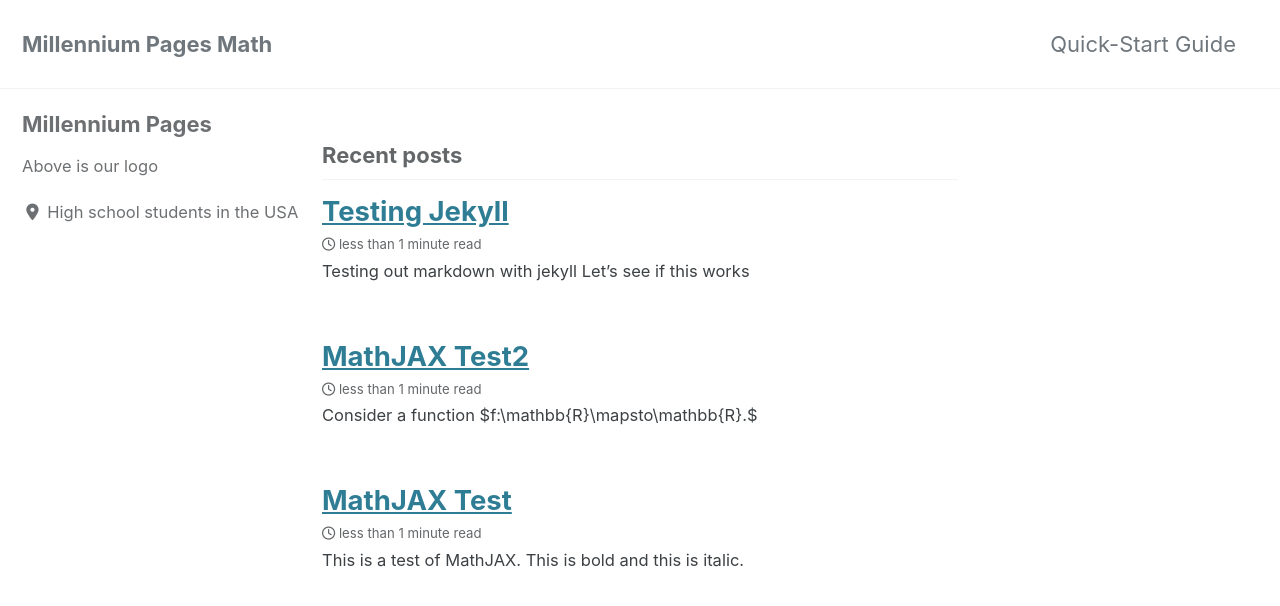
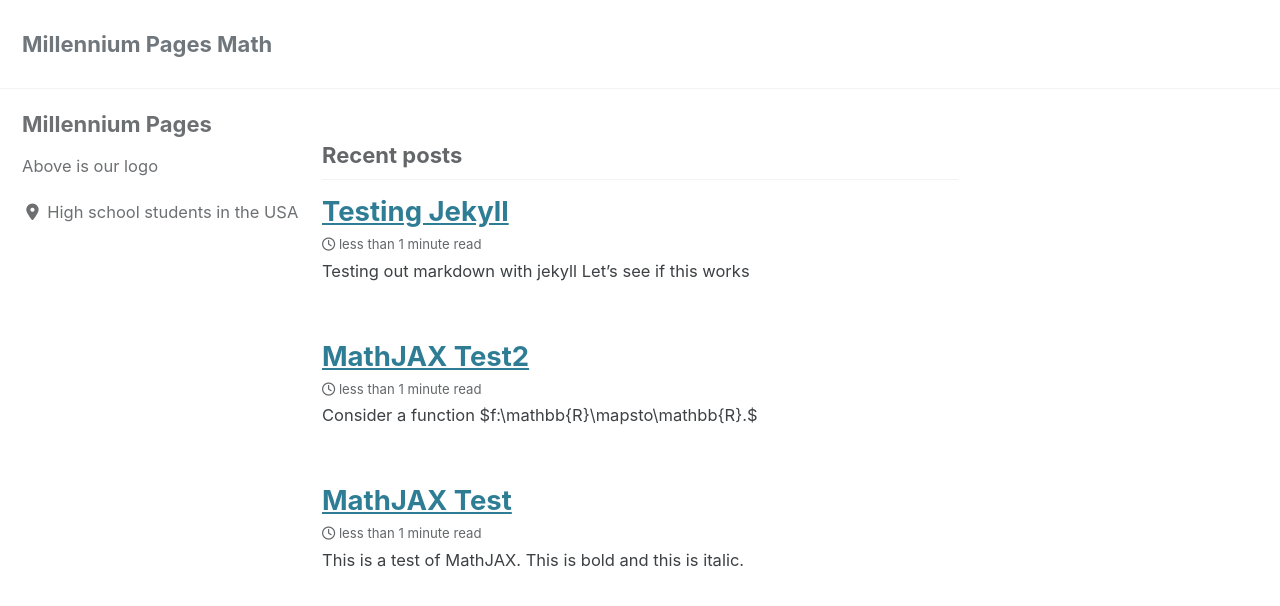
Before and after one commit to PeterL415/PeterL415.github.io, a Jekyll site: the page built from index.html, in a window 1280 px wide and 900 px high. Shown: the top 606 px of the window. Built offline with Jekyll 4.4.1, drawn with Linux system fonts in a browser that asks for light colours; cached includes are drawn as plain includes; nearby versions of some CDN libraries; the list of posts is cut into pages by our own code.

Commit message:
getting rid of quickstart at top right

```diff
--- a/_includes/masthead.html
+++ b/_includes/masthead.html
@@ -11,13 +11,7 @@
           {{ site.masthead_title | default: site.title }}
           {% if site.subtitle %}<span class="site-subtitle">{{ site.subtitle }}</span>{% endif %}
         </a>
-        <ul class="visible-links">
-          {%- for link in site.data.navigation.main -%}
-            <li class="masthead__menu-item">
-              <a href="{{ link.url | relative_url }}"{% if link.description %} title="{{ link.description }}"{% endif %}>{{ link.title }}</a>
-            </li>
-          {%- endfor -%}
-        </ul>
+
         {% if site.search == true %}
         <button class="search__toggle" type="button">
           <span class="visually-hidden">{{ site.data.ui-text[site.locale].search_label | default: "Toggle search" }}</span>
```
